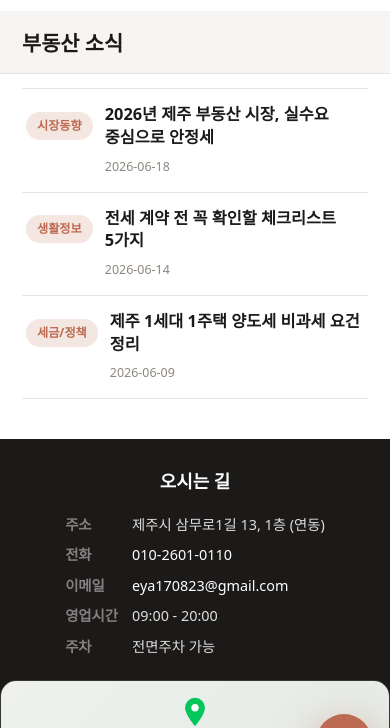
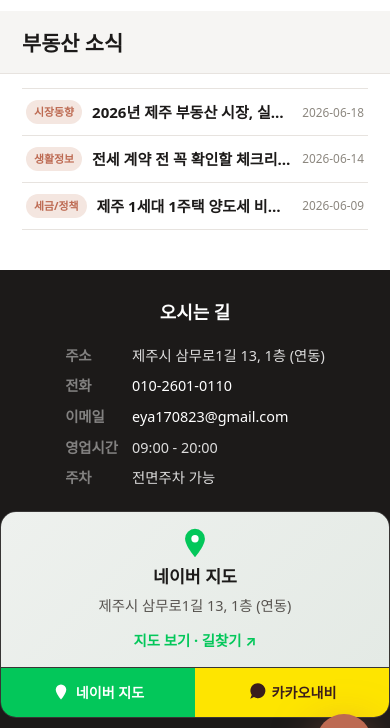
Before and after one commit to eya170823-rgb/breeze, a plain HTML site: page 뉴스.html in a window 390 px wide. Shown: the part 56-784 px from the top of the page. Drawn offline with Linux system fonts and the light colour scheme; no server answers; a web font is replaced by a local one.

Commit message:
홈 첫화면에 '최신 매물' 실매물 미리보기 추가 + 소식 목록 한 줄 컴팩트화(모바일 날짜 아랫줄→같은 줄, 여백 축소)

```diff
--- a/styles.css
+++ b/styles.css
@@ -249,6 +249,9 @@
 .lc-meta { display: flex; flex-wrap: wrap; gap: 6px 14px; color: var(--ink-soft); font-size: 0.86rem; margin-top: auto; }
 .lc-key { font-size: 0.74rem; color: var(--gray); margin-top: 2px; letter-spacing: 0.02em; }
 .lc-meta span { display: inline-flex; align-items: center; gap: 4px; }
+/* 홈 첫 화면 최신 매물 미리보기 그리드 */
+.listing-grid { display: grid; grid-template-columns: repeat(auto-fill, minmax(280px, 1fr)); gap: 20px; }
+.home-listings-more { text-align: center; margin-top: 30px; }
 
 /* ---------- 소식 ---------- */
 .news-grid { display: grid; grid-template-columns: repeat(auto-fill, minmax(300px, 1fr)); gap: 20px; }
@@ -430,7 +433,7 @@
 
 /* ---------- 게시판 ---------- */
 .board-list { display: flex; flex-direction: column; border-top: 1px solid var(--line); }
-.board-row { display: grid; grid-template-columns: auto 1fr auto; align-items: center; gap: 14px; width: 100%; text-align: left; background: none; border: 0; border-bottom: 1px solid var(--line); padding: 18px 8px; cursor: pointer; transition: background 0.2s; font: inherit; text-decoration: none; color: inherit; }
+.board-row { display: grid; grid-template-columns: auto 1fr auto; align-items: center; gap: 14px; width: 100%; text-align: left; background: none; border: 0; border-bottom: 1px solid var(--line); padding: 13px 8px; cursor: pointer; transition: background 0.2s; font: inherit; text-decoration: none; color: inherit; }
 .board-row:hover { background: var(--surface); }
 .board-cat { font-size: 0.76rem; font-weight: 600; color: var(--terra); background: var(--terra-soft); padding: 4px 11px; border-radius: 999px; white-space: nowrap; }
 .board-title { font-size: 1.02rem; font-weight: 600; color: var(--ink); word-break: keep-all; overflow-wrap: anywhere; line-height: 1.4; }
@@ -492,8 +495,11 @@
   .features .ic { width: 44px; height: 44px; }
   .features strong { font-size: 0.9rem; }
   .features .sub { font-size: 0.72rem; }
-  .board-row { grid-template-columns: auto 1fr; gap: 8px 12px; padding: 14px 4px; }
-  .board-date { grid-column: 2; font-size: 0.78rem; }
+  /* 모바일에서도 한 줄 유지: 분류·제목·날짜를 한 행에 (날짜가 아랫줄로 안 내려감) */
+  .board-row { grid-template-columns: auto 1fr auto; gap: 10px; padding: 11px 4px; }
+  .board-cat { font-size: 0.68rem; padding: 3px 8px; }
+  .board-title { font-size: 0.94rem; overflow: hidden; text-overflow: ellipsis; white-space: nowrap; }
+  .board-date { font-size: 0.74rem; }
   .logo-text small { display: none; } /* 아주 좁은 화면에선 로고 부제 숨겨 공간 확보 */
   .header-cta { padding: 7px 10px; }
   .header-cta svg { display: none; }
```
Also changed, not shown: index.html (+14 -0 lines).
